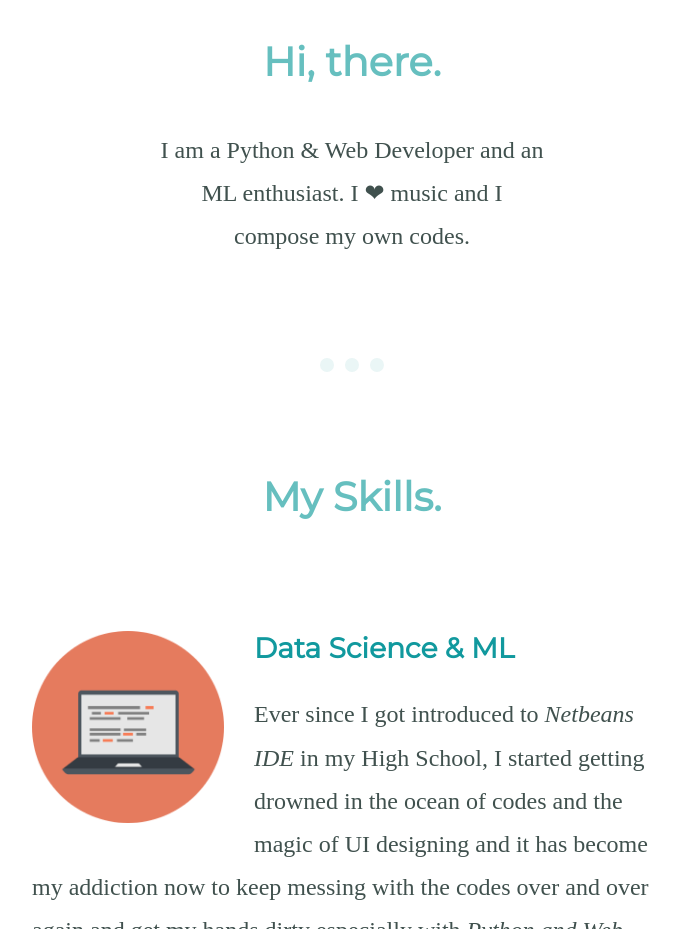
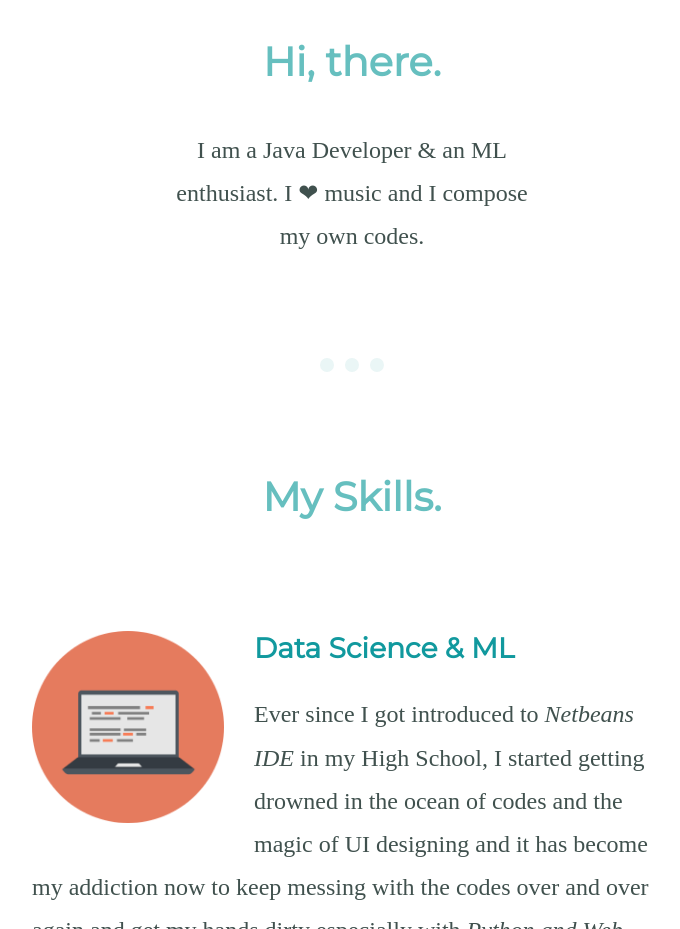
Before and after one commit to skdhitman/Personal-Site, a plain HTML site: page index.html in a window 1280 px wide. Shown: the part 1001-1930 px from the top of the page, without its empty margins (288-968 px from the left). Drawn offline with Linux system fonts and the light colour scheme; a web font is replaced by a local one.

Commit message:
Update index.html
Update after 2 years of job experience

```diff
--- a/index.html
+++ b/index.html
@@ -22,7 +22,7 @@
       <div class="profile">
         <img id="profile-img" src="images/profile.png" alt="profile-photo">
         <h2>Hi, there.</h2>
-        <p class="intro">I am a Python & Web Developer and an ML enthusiast. I ❤ music and I compose my own codes.</p>
+        <p class="intro">I am a Java Developer & an ML enthusiast. I ❤ music and I compose my own codes.</p>
       </div>
       <hr>
       <div class="skills">
```
